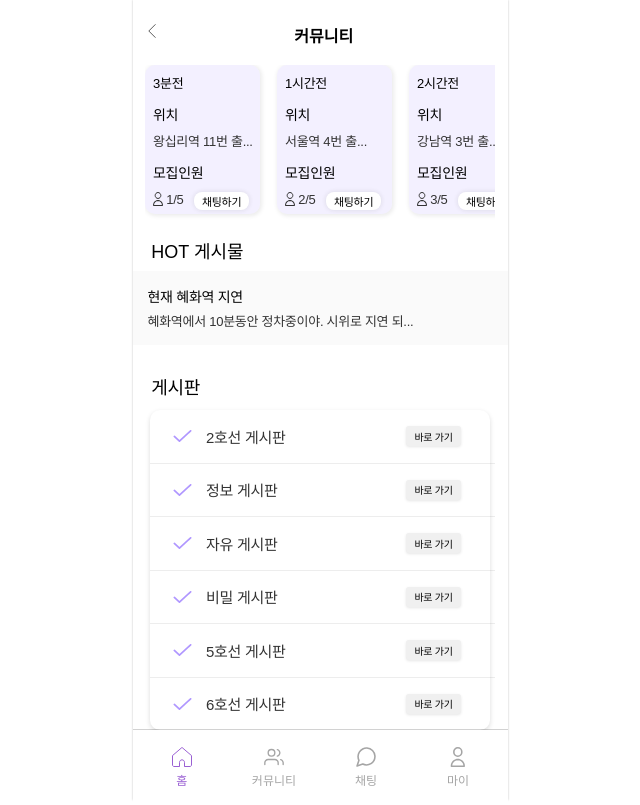
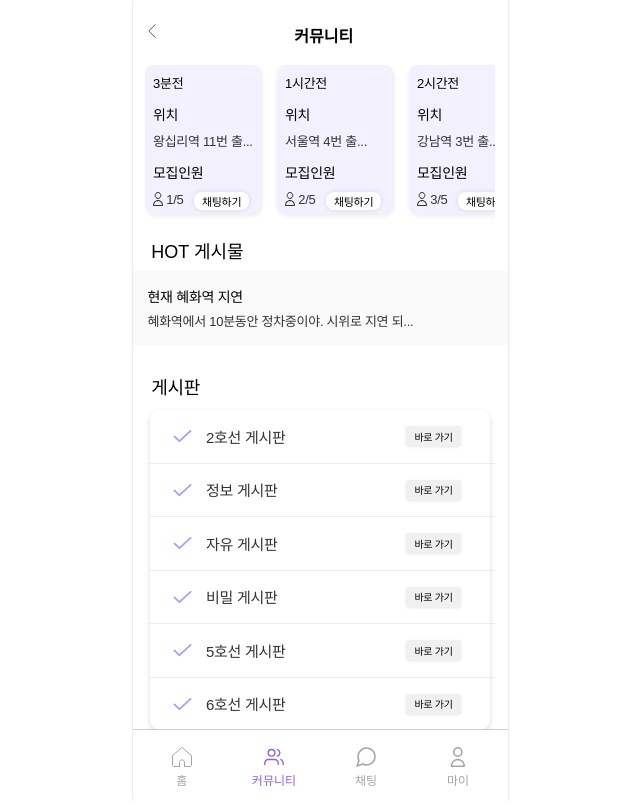
Before and after one commit to 2024-likelion-sswu/JoinUp_FE, a React (Create React App) app in the folder JoinUp_FE/fe/: page /community in a window 1280 px wide. Shown: the whole page, without its empty margins (320-960 px from the left). Built offline with nearby package versions, Linux system fonts and the light colour scheme; a web font is replaced by a local one.

Commit message:
Fix: footer 활성화 방법 수정 Active 활성화 방법 변경, 링크로 구분

```diff
--- a/JoinUp_FE/fe/src/components/footer_section/Footer.jsx
+++ b/JoinUp_FE/fe/src/components/footer_section/Footer.jsx
@@ -1,5 +1,5 @@
 import React, { useState } from 'react';
-import { Link } from 'react-router-dom';
+import { Link, useLocation } from 'react-router-dom';
 
 const Footer = () => {
   const footerItems = [
@@ -52,7 +52,10 @@ const Footer = () => {
     },
   ]
 
-  const [activeFooterIndex, setActiveFooterIndex] = useState(0);
+  const location = useLocation();
+  const currentPath = location.pathname;
+
+  const isActive = (link) => currentPath.includes(link);
 
   return (
     <div id='footer_container'>
@@ -60,10 +63,9 @@ const Footer = () => {
         <div id="footer_inner_box">
           {footerItems.map((item, index) => (
             <Link to={item.link}>
-              <div className={`footer_inner_item btn ${activeFooterIndex === index ? 'active' : ''}`} key={index}
-                onClick={() => setActiveFooterIndex(index)}>
+              <div className={`footer_inner_item btn ${isActive(item.link) ? 'active' : ''}`} key={index}>
                 <div className="footer_inner_icon">
-                  {item.renderSvg(activeFooterIndex === index)}
+                  {item.renderSvg(isActive(item.link))}
                 </div>
                 <span className="footer_inner_span">{item.label}</span>
               </div>
```
